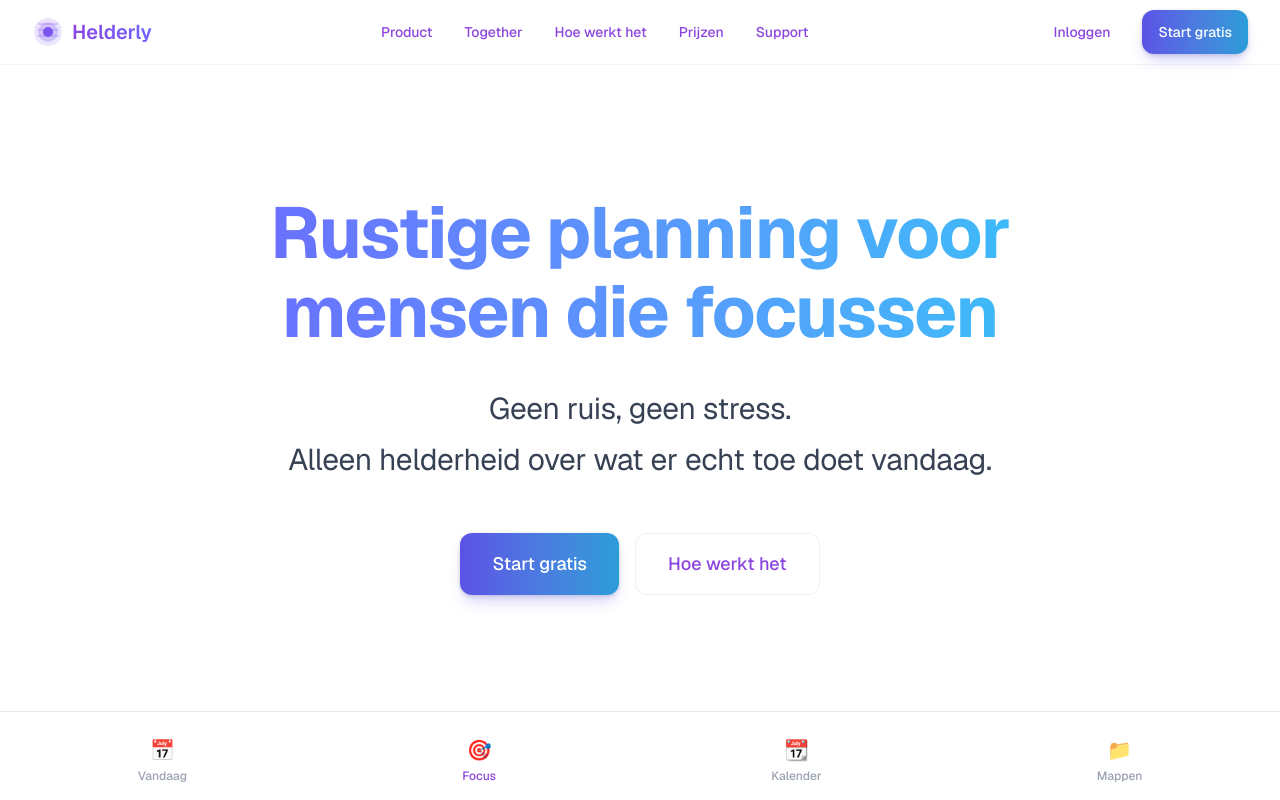
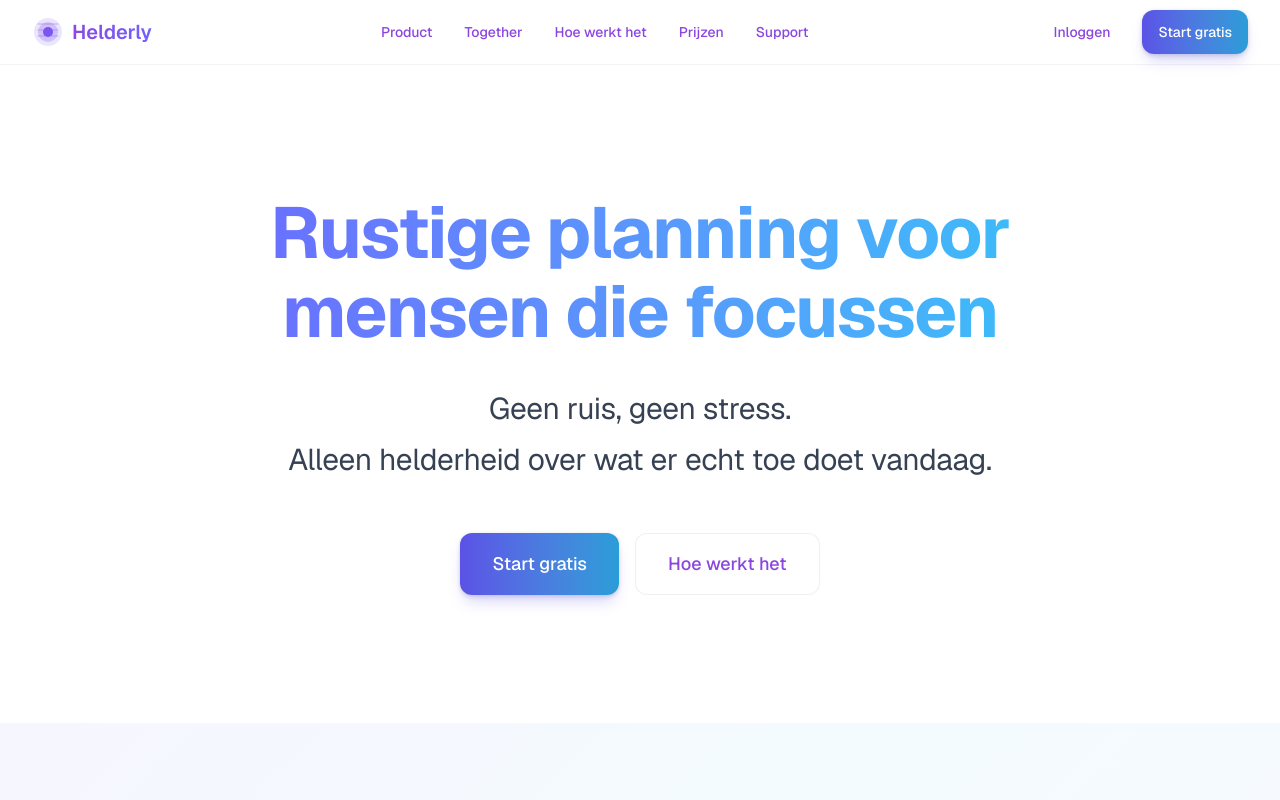
Before and after one commit to cher2404/Helderly, a Next.js app: page / in a window 1280 px wide. Shown: the top 800 px of the page. Built offline with nearby package versions, Linux system fonts and the light colour scheme.

Commit message:
Remove bottom navigation bar from homepage app preview

```diff
--- a/app/components/marketing/AppPreview.tsx
+++ b/app/components/marketing/AppPreview.tsx
@@ -208,25 +208,6 @@ export default function AppPreview() {
                 >
                   {views[currentView].content}
                 </div>
-
-                {/* Bottom nav preview */}
-                <div className="fixed bottom-0 left-0 right-0 mt-8 pt-4 border-t border-gray-200 dark:border-gray-800 bg-white dark:bg-gray-950">
-                  <div className="flex items-center justify-around pb-2">
-                    {views.map((view, index) => (
-                      <div
-                        key={index}
-                        className={`flex flex-col items-center gap-1 px-3 py-2 rounded-lg transition-all ${
-                          index === currentView
-                            ? 'text-[#8C46E0]'
-                            : 'text-gray-400'
-                        }`}
-                      >
-                        <span className="text-xl">{view.icon}</span>
-                        <span className="text-xs font-medium">{view.name}</span>
-                      </div>
-                    ))}
-                  </div>
-                </div>
               </div>
             </div>
           </div>
```
